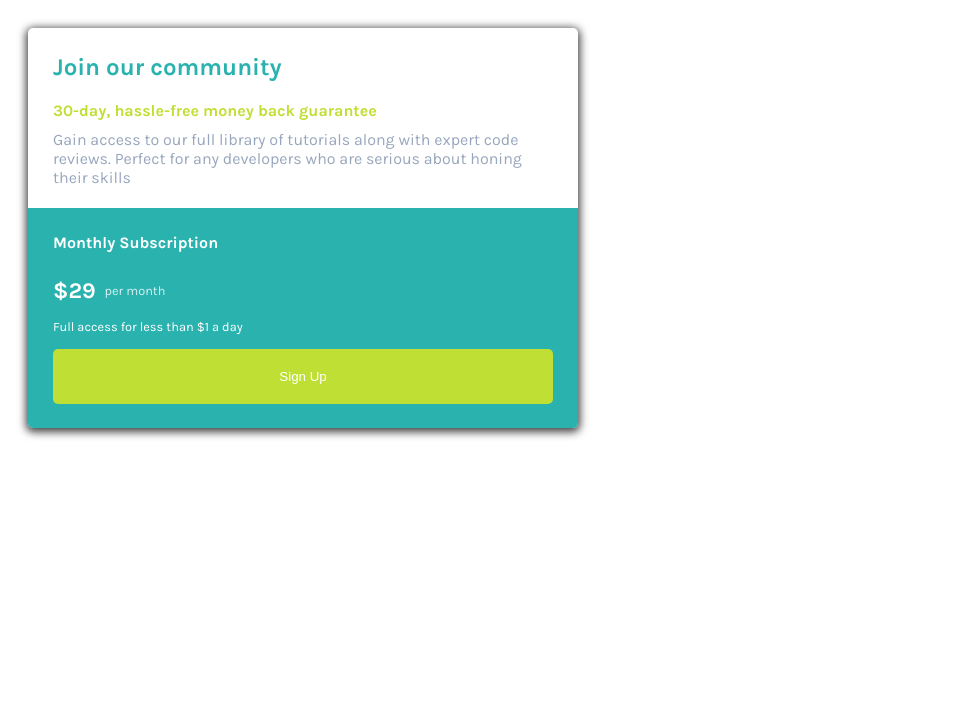
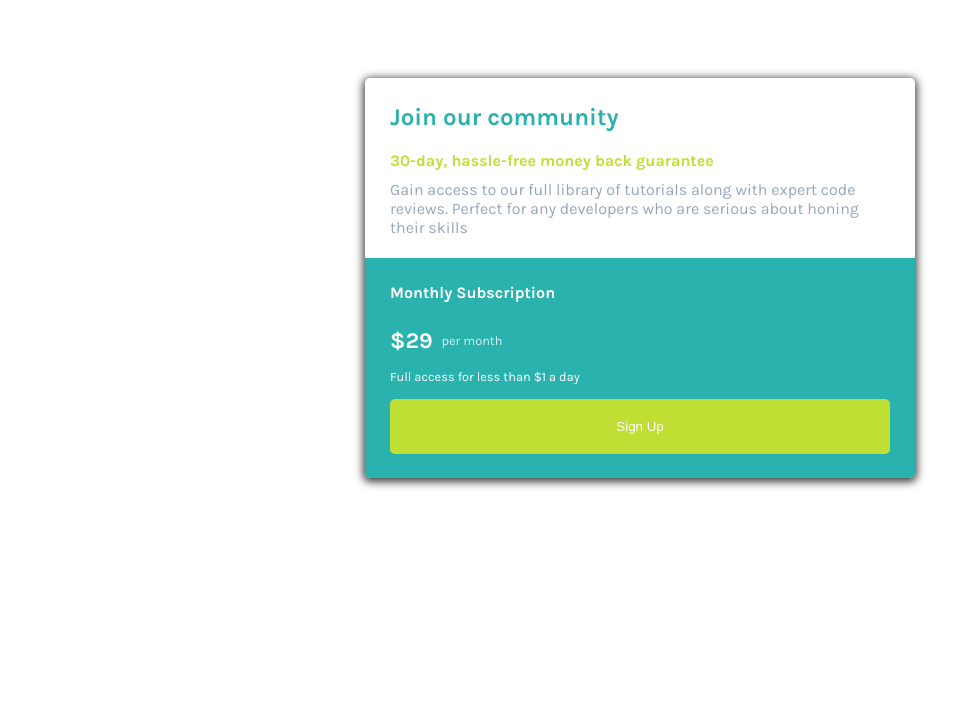
Before and after one commit to Phonior/pricing-card-frontend-mentor-challenge, a plain HTML site: page index.html in a window 1280 px wide. Shown: the whole page, without its empty margins (0-966 px from the left). Drawn offline with Linux system fonts and the light colour scheme.

Commit message:
Update styles.css

```diff
--- a/styles.css
+++ b/styles.css
@@ -19,6 +19,9 @@ h2, h4, p {
 }
 
 #card {
+  margin-top: 50px;
+  margin-left: auto;
+  margin-right: auto;
   box-shadow: 0px 2px 9px 2px rgba(0,0,0,0.75);
   border-radius: 5px;
   overflow: hidden;
```
